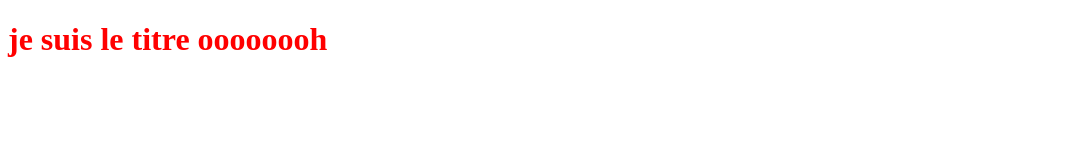
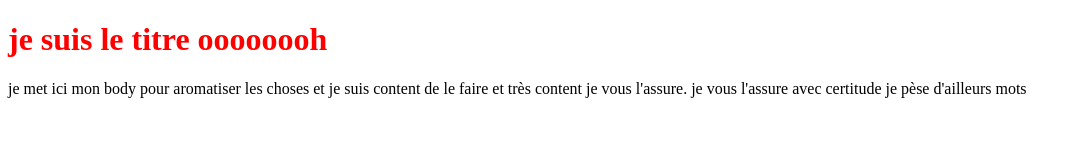
Before and after one commit to elysetonke/revision-github, a plain HTML site: page index.html in a window 1280 px wide. Shown: the whole page, without its empty margins (0-1082 px from the left). Drawn offline with Linux system fonts and the light colour scheme.

Commit message:
ajout de la premiere partie du body

```diff
--- a/index.html
+++ b/index.html
@@ -6,5 +6,11 @@
 </head>
 <body>
     <h1>je suis le titre oooooooh</h1>
+
+je met ici mon body pour aromatiser les choses
+et je suis content de le faire et très content
+je vous l'assure. je vous l'assure avec certitude
+je pèse d'ailleurs mots
+
 </body>
 </html>
```
